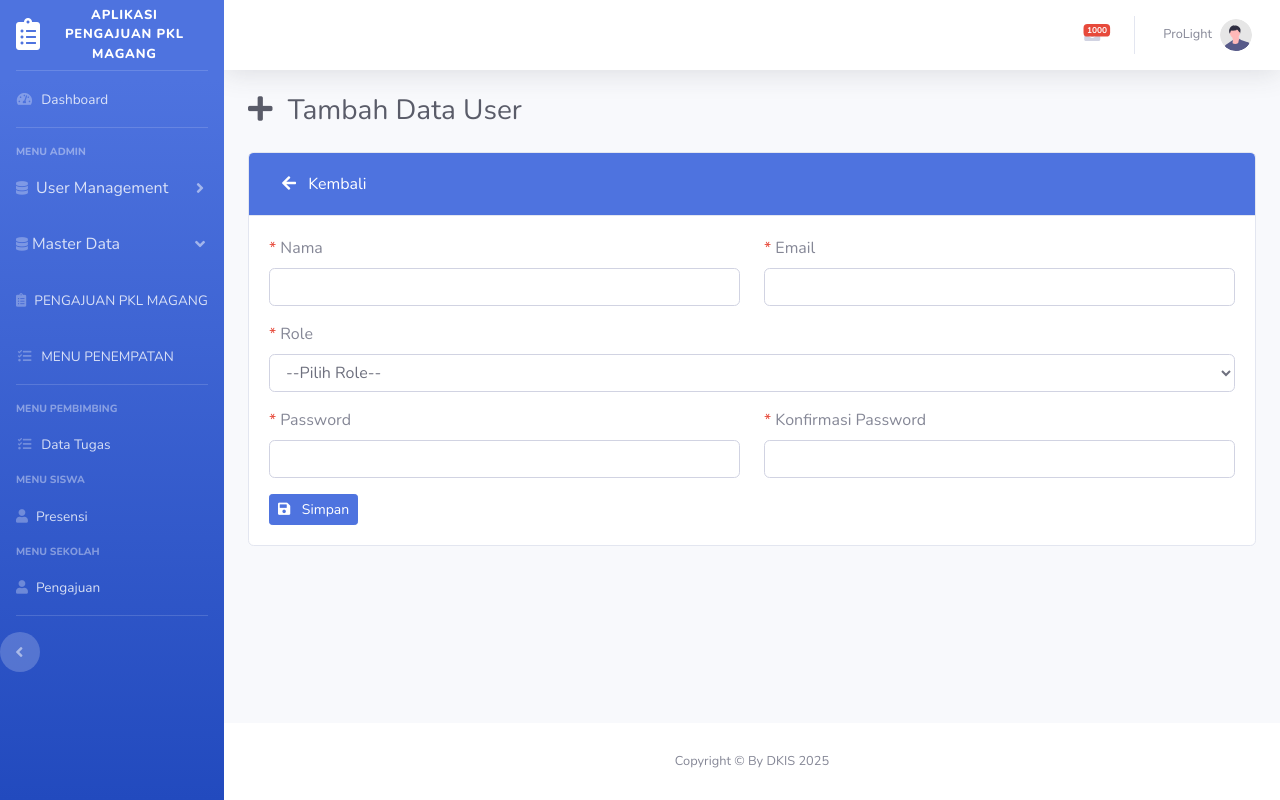
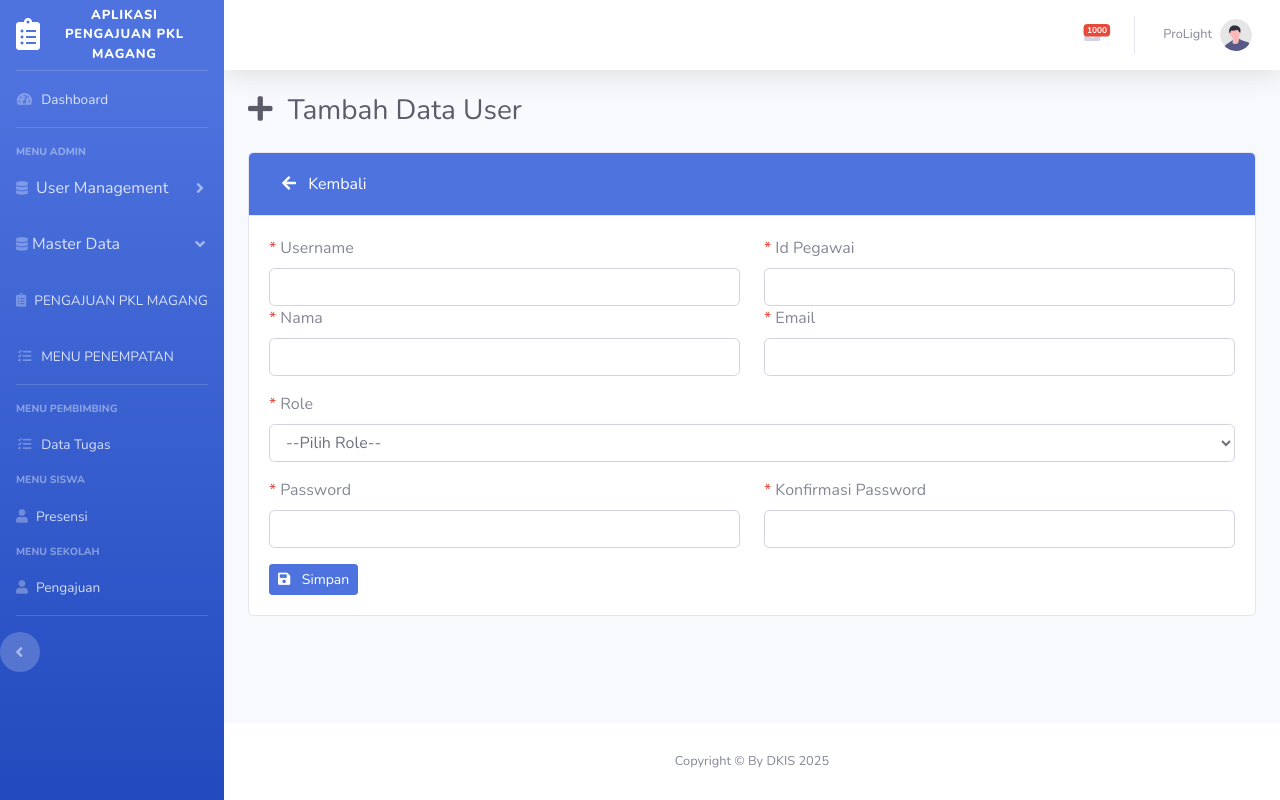
Before and after one commit to drian-syah/project-pkl, a Laravel app: page /users/create in a window 1280 px wide. Run offline with Laravel 12, Linux system fonts and the light colour scheme; a user stored in the database is signed in; data comes from the database, SQL or seed files in the repository; style sheets or scripts are compiled from the project's sources; some libraries are stand-ins or nearby versions.

Commit message:
checkpoint

```diff
--- a/app/Http/Controllers/AdminUserSiswaController.php
+++ b/app/Http/Controllers/AdminUserSiswaController.php
@@ -10,8 +10,8 @@ class AdminUserSiswaController extends Controller
     public function index()
     {
         $data = [
-            'title' => 'Daftar Pembimbing',
-            'MenuAdminUserPembimbing' => 'active',
+            'title' => 'Daftar Siswa',
+            'MenuAdminUserSiswa' => 'active',
             'siswa' => SiswaProfil::with('bidang')->get(),
         ];
         return view('admin.user.siswa.index', $data);
--- a/app/Http/Controllers/UserController.php
+++ b/app/Http/Controllers/UserController.php
@@ -40,12 +40,15 @@ class UserController extends Controller
     public function store(Request $request)
     {
         $request->validate([
+            'username' => 'required|string|unique:users,username',
             'pegawai_id' => 'required|exists:pegawai,id',
             'nama'     => 'required',
             'email'    => 'required|unique:users,email',
             'role'  => 'required',
             'password' => ['required', 'confirmed', Password::min(8)->mixedCase(),],
         ],[
+            'username.required' => 'Username Harus Diisi',
+            'username.unique' => 'Username Sudah Ada dan Tidak Boleh Sama',
             'nama.required'     => 'Nama Tidak Boleh Kosong',
             'email.required'    => 'Email Tidak Boleh Kosong',
             'email.unique'      => 'Email Sudah Ada',
@@ -98,11 +101,11 @@ class UserController extends Controller
         $user->nama     = $request->nama;
         $user->email    = $request->email;
         $user->role  = $request->role;
-        // if($request->filled('password'))
-        // {
-        //     $user->password = Hash::make($request->password);
-        // }
-        // $user->save();
+        if($request->filled('password'))
+        {
+            $user->password = Hash::make($request->password);
+        }
+        $user->save();
 
         return redirect()->route('user', $user->id)->with('success', 'Data Berhasil Di Edit');
     }
--- a/app/Models/User.php
+++ b/app/Models/User.php
@@ -20,6 +20,7 @@ class User extends Authenticatable
         'role',
         'password',
         'id_bidang',
+        'is_active',
     ];
 
     public function tugas()
--- a/resources/views/admin/pengajuan/index.blade.php
+++ b/resources/views/admin/pengajuan/index.blade.php
@@ -109,7 +109,7 @@
                                         <i class="fas fa-user-plus"></i>
                                     </a>
                                     @else
-                                    <a href="{{ route('indexPengajuanSiswa', $item->sekolah_id) }}" class="btn btn-sm btn-success">
+                                    <a href="{{ route('indexPengajuanSiswa', $item->sekolah_id) }}" class="btn btn-sm btn-success mb-1">
                                         <i class="fas fa-user"></i>
                                     </a>
                                     @endif
--- a/resources/views/admin/user/create.blade.php
+++ b/resources/views/admin/user/create.blade.php
@@ -105,6 +105,24 @@
             <div class="row mb-3">
                 <div class="col-md-6">
                     <label class="form-label">
+                        <span class="text-danger">*</span> Username
+                    </label>
+                    <input type="text" name="username" class="form-control @error('username') is-invalid @enderror" value="{{ old('username') }}">
+                    @error('username')
+                        <small class="text-danger">{{ $message }}</small>
+                    @enderror
+                </div>
+                <div class="col-md-6">
+                    <label class="form-label">
+                        <span class="text-danger">*</span> Id Pegawai
+                    </label>
+                    <input type="text" name="pegawai_id" class="form-control @error('pegawai_id') is-invalid @enderror" value="{{ old('pegawai_id') }}">
+                    @error('pegawai_id')
+                        <small class="text-danger">{{ $message }}</small>
+                    @enderror
+                </div>
+                <div class="col-md-6">
+                    <label class="form-label">
                         <span class="text-danger">*</span> Nama
                     </label>
                     <input type="text" name="nama" class="form-control @error('nama') is-invalid @enderror" value="{{ old('nama') }}">
--- a/resources/views/admin/user/index.blade.php
+++ b/resources/views/admin/user/index.blade.php
@@ -13,8 +13,8 @@
                 <i class="fas fa-plus mr-2"></i>
                 Tambah Data
             </a>
-        {{-- </div>
-        <div>
+        </div>
+        {{-- <div>
             <a href="{{ route('userExcel') }}" class="btn btn-sm btn-success">
                 <i class="fas fa-file-excel mr-2"></i>
                 Excel
--- a/resources/views/component/sidebar.blade.php
+++ b/resources/views/component/sidebar.blade.php
@@ -45,7 +45,7 @@
                                     <i class="fas fa-user-tie"></i> Pegawai
                                 </a>
                             </li> --}}
-                            <li class="nav-item ">
+                            <li class="nav-item {{ $MenuAdminUserSiswa ?? '' }}">
                                 <a class="nav-link" href="{{ route('userSiswa') }}">
                                     <i class="fas fa-user-graduate"></i> Siswa
                                 </a>
--- a/resources/views/dashboard.blade.php
+++ b/resources/views/dashboard.blade.php
@@ -82,7 +82,7 @@
                     <div class="row no-gutters align-items-center">
                         <div class="col mr-2">
                             <div class="text-xs font-weight-bold text-danger text-uppercase mb-1">
-                                TOTAL PENGAJUAN</div>
+                                TOTAL PENGAJUAN </div>
                             <div class="h5 mb-0 font-weight-bold text-gray-800">{{ $jumlahPengajuanPKLMagang }}</div>
                         </div>
                         <div class="col-auto">
```
Also changed, not shown: app/Http/Controllers/AdminTambahSiswaController.php (+4 -4 lines), app/Http/Controllers/AuthController.php (+15 -4 lines), app/Http/Controllers/SekolahController.php (+2 -6 lines), resources/views/admin/penempatan/index.blade.php (+4 -6 lines), resources/views/admin/pengajuan/siswaindex.blade.php (+8 -3 lines), resources/views/admin/user/edit.blade.php (+34 -24 lines), resources/views/admin/user/siswa/index.blade.php (+4 -4 lines), resources/views/auth/register.blade.php (+8 -0 lines), app/Http/Controllers/PenempatanController.php (line endings or trailing spaces), database/migrations/0000_01_01_000000_create_users_table.php, database/migrations/2025_10_13_010000_create_pengajuan_pklmagangs_table.php.
